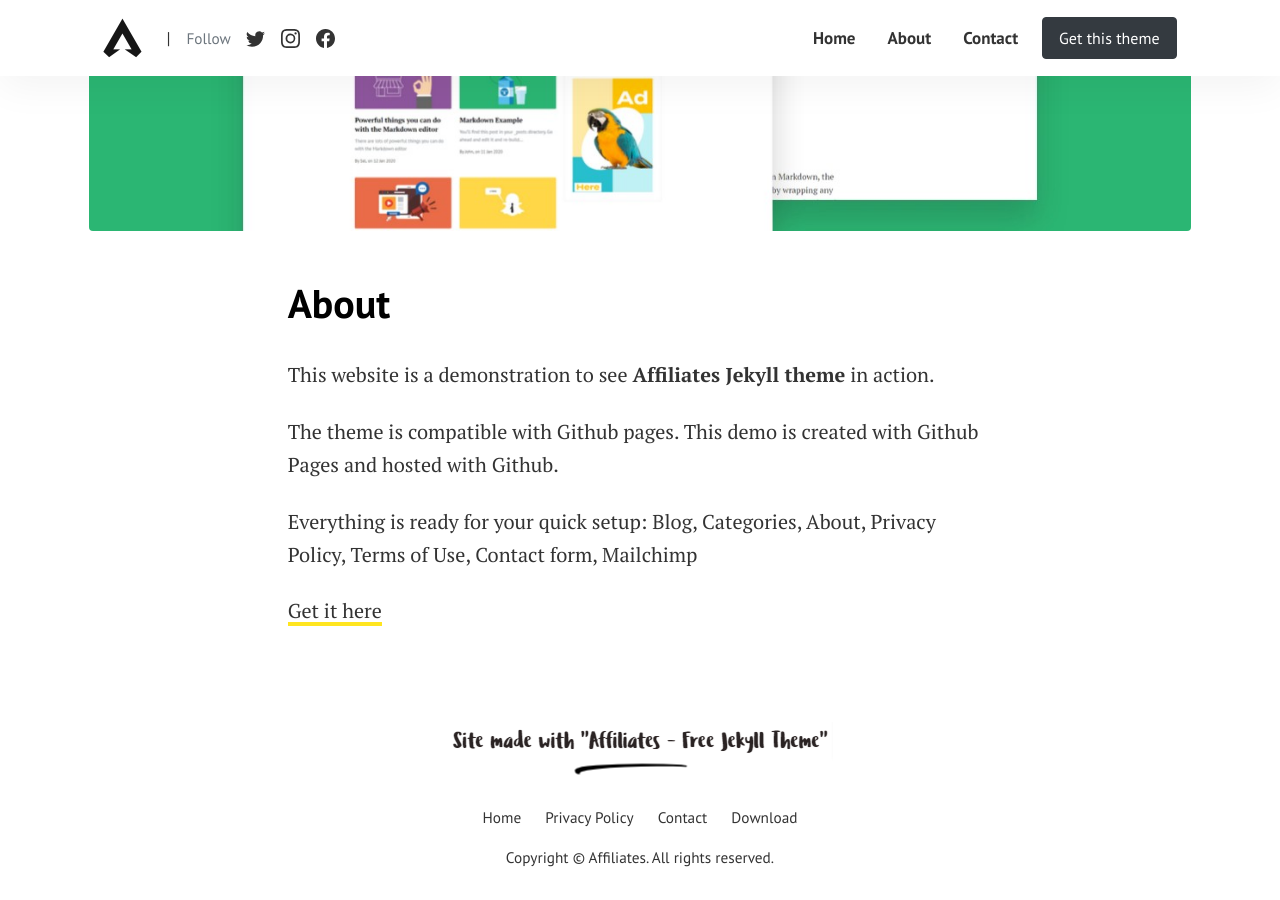
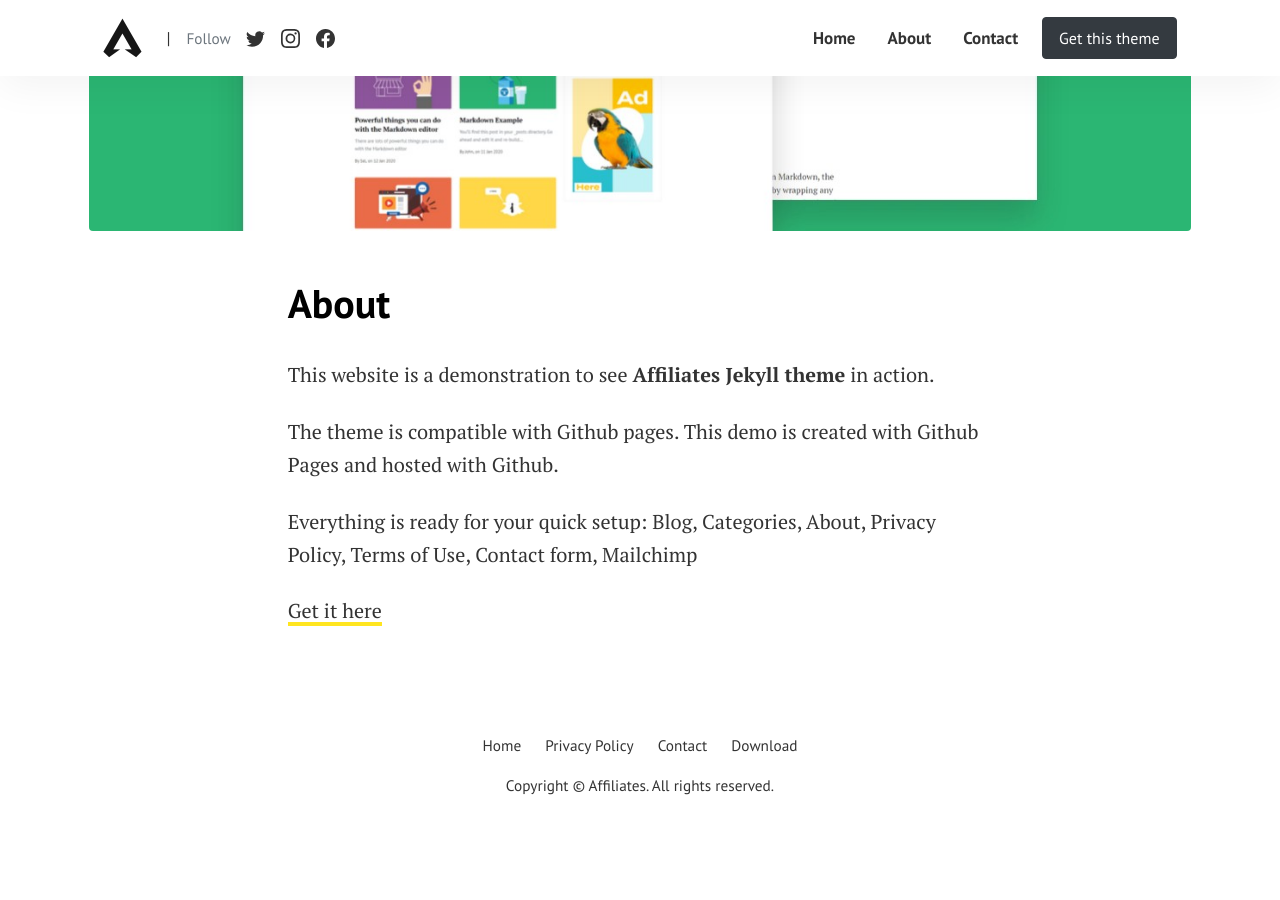
Before and after one commit to eqivalon/eqivalon.github.io, a Jekyll site: the page built from pages/about.md, in a window 1280 px wide and 900 px high, scrolled down 504 px. Built offline with Jekyll 4.4.1, drawn with Linux system fonts in a browser that asks for light colours; after the commit the page ends 1332 px from its top, so only the background shows below that.

Commit message:
Update default.html

```diff
--- a/_layouts/default.html
+++ b/_layouts/default.html
@@ -104,11 +104,12 @@
 
   <!-- CREDITS BEGIN.-->
   <!-- If you want to support my work, please donate to remove the credits. This helps me keep it up and running: https://www.wowthemes.net/donate/ -->
-  <div class="credits mx-auto text-center mb-3">
+<!--  <div class="credits mx-auto text-center mb-3">
     <a class="hover-opacity font-weight-bold" href="https://bootstrapstarter.com/template-affiliates-bootstrap-jekyll/">
       <img src="{{site.baseurl}}/assets/images/credits.png" alt="powered by WowThemes">
     </a>
   </div>
+-->
   <!-- CREDITS END -->
 
   <ul class="p-0 mb-1 small">
```
